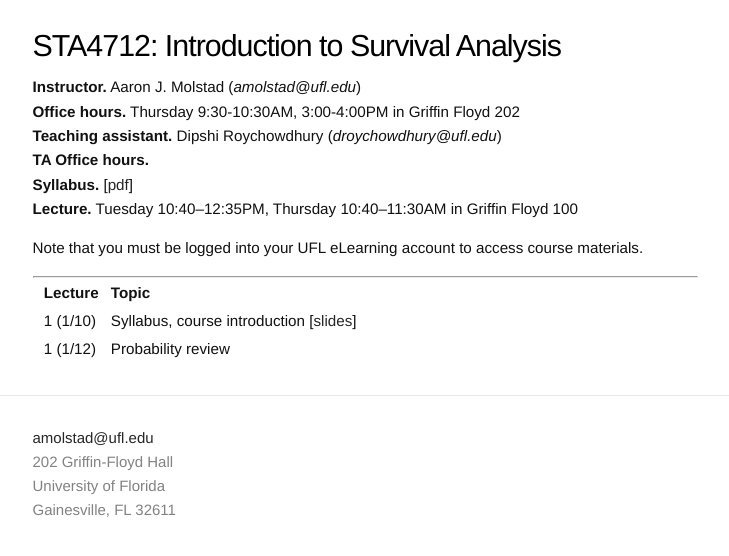
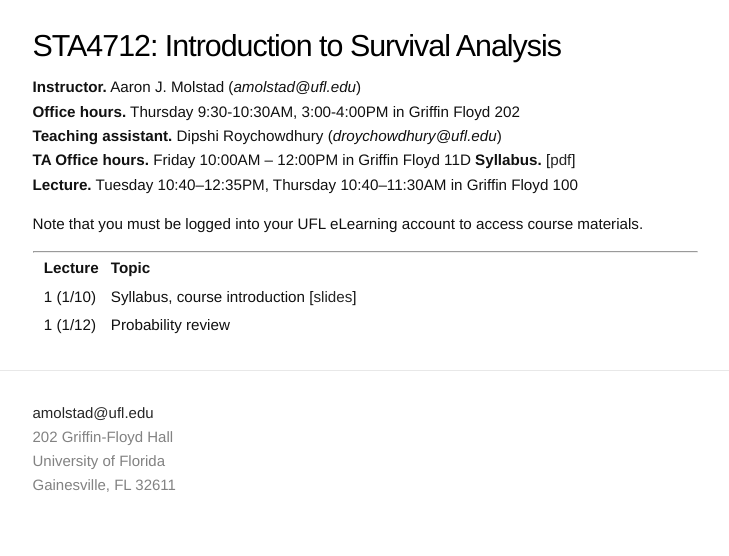
Before and after one commit to ajmolstad/ajmolstad.github.io, a Jekyll site: the page built from S23_STA4712.md, in a window 1280 px wide. Shown: the top 556 px of the page, without its empty margins (275-1004 px from the left). Built offline with Jekyll 4.4.1, drawn with Linux system fonts in a browser that asks for light colours.

Commit message:
Update coursepages

```diff
--- a/S23_STA4712.md
+++ b/S23_STA4712.md
@@ -7,8 +7,8 @@
 **Instructor.** Aaron J. Molstad (*amolstad@ufl.edu*)
 **Office hours.**  Thursday 9:30-10:30AM, 3:00-4:00PM in Griffin Floyd 202
 **Teaching assistant.** Dipshi Roychowdhury (*droychowdhury@ufl.edu*)
-**TA Office hours.**
-**Syllabus.**  [[pdf](https://ufl.instructure.com/files/74780495/download?download_frd=1)]
+**TA Office hours.**  Friday 10:00AM -- 12:00PM in Griffin Floyd 11D
+**Syllabus.**  [[pdf](https://ufl.instructure.com/files/75276087/download?download_frd=1)]
 **Lecture.** Tuesday 10:40–12:35PM, Thursday 10:40–11:30AM in Griffin Floyd 100
 
 Note that you must be logged into your UFL eLearning account to access course materials.
```
Also changed, not shown: S23_STA4504.md (+2 -2 lines).
